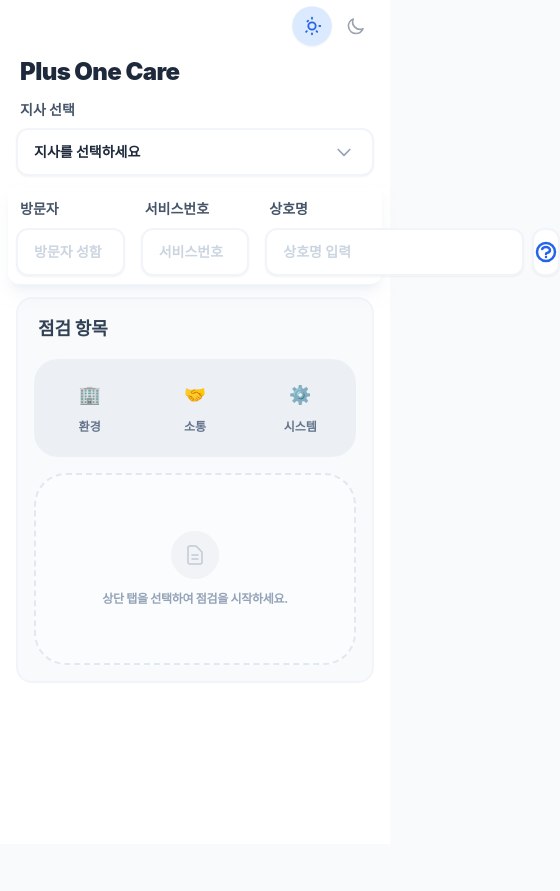
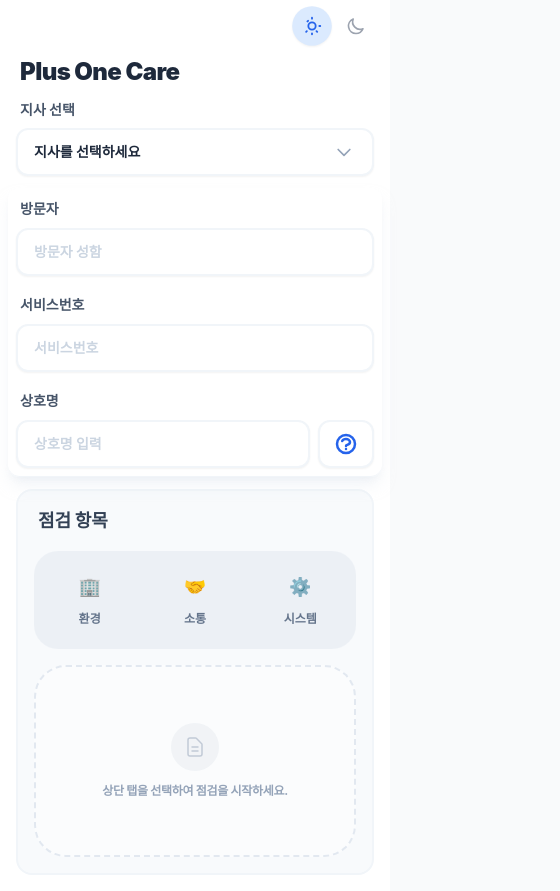
Before and after one commit to bough38-web/inspection-app, a Next.js app: page / in a window 390 px wide. Shown: the whole page, 560 px wide, since content can reach past the window. Before the commit the page ends 844 px from the top, so only its background shows below. Built offline with nearby package versions, Linux system fonts and the light colour scheme.

Commit message:
Fix: Make input fields stack vertically on mobile (remove grid-cols-3)

```diff
--- a/app/components/InspectionForm.tsx
+++ b/app/components/InspectionForm.tsx
@@ -274,7 +274,7 @@ export function InspectionForm() {
                     </div>
                 </div>
 
-                <div className={`grid grid-cols-3 gap-4 sticky top-0 z-20 py-2 -mx-2 px-2 rounded-b-xl ${theme === 'premium-dark'
+                <div className={`grid grid-cols-1 sm:grid-cols-3 gap-4 sm:sticky sm:top-0 z-20 py-2 -mx-2 px-2 rounded-xl sm:rounded-b-xl ${theme === 'premium-dark'
                     ? 'bg-slate-900/95 backdrop-blur-md shadow-lg shadow-slate-900/20 border-b border-slate-800'
                     : 'bg-white/95 backdrop-blur-md shadow-lg shadow-slate-200/50 border-b border-slate-100'
                     }`}>
```
